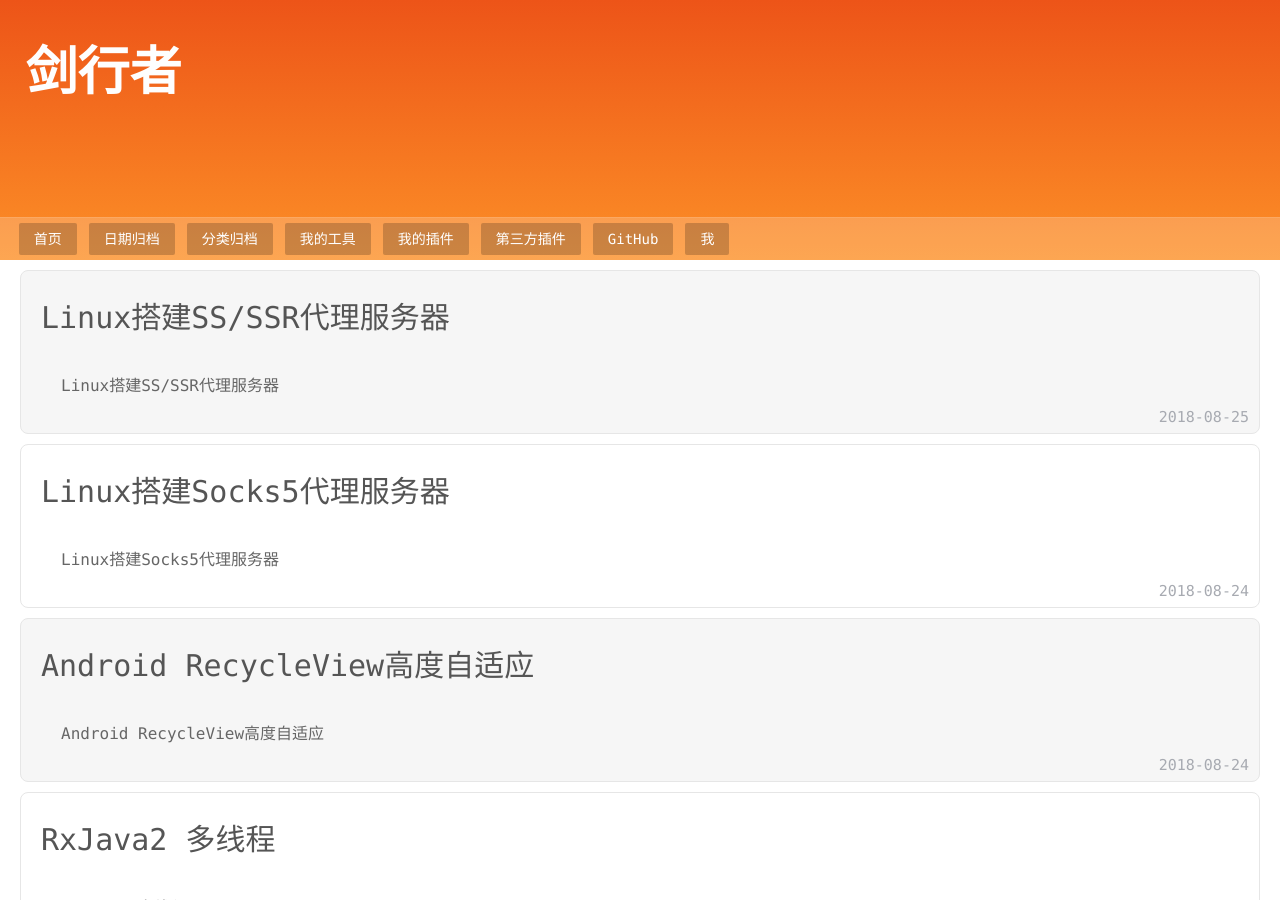
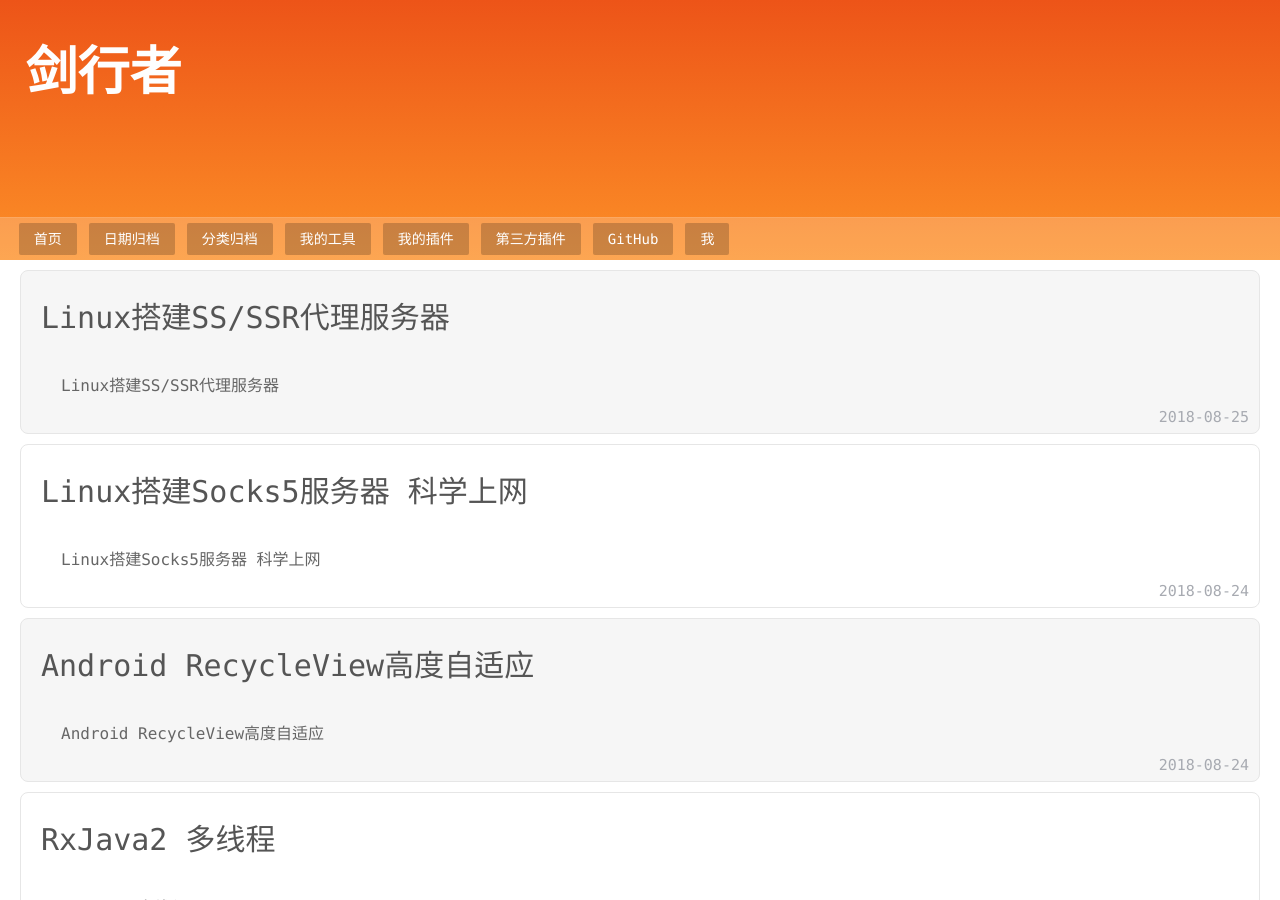
Before and after one commit to psvmc/myblog_jekyll, a Jekyll site: the page built from index.html, in a window 1280 px wide and 900 px high. Built offline with Jekyll 4.4.1, drawn with Linux system fonts in a browser that asks for light colours; the list of posts is cut into pages by our own code.

Commit message:
文章更新

```diff
--- a/_posts/2018-08-24-linux-ss5.md
+++ b/_posts/2018-08-24-linux-ss5.md
@@ -1,8 +1,8 @@
 ---
 layout: post
-title: Linux搭建Socks5代理服务器
-description: Linux搭建Socks5代理服务器
-keywords: linux
+title: Linux搭建Socks5服务器 科学上网
+description: Linux搭建Socks5服务器 科学上网
+keywords: linux 科学上网
 categories:
         - linux
         - socks5
--- a/_posts/2018-08-25-linux-ss-ssr.md
+++ b/_posts/2018-08-25-linux-ss-ssr.md
@@ -2,7 +2,7 @@
 layout: post
 title: Linux搭建SS/SSR代理服务器
 description: Linux搭建SS/SSR代理服务器
-keywords: linux
+keywords: linux 科学上网
 categories: linux ss ssr
 
 ---
```
